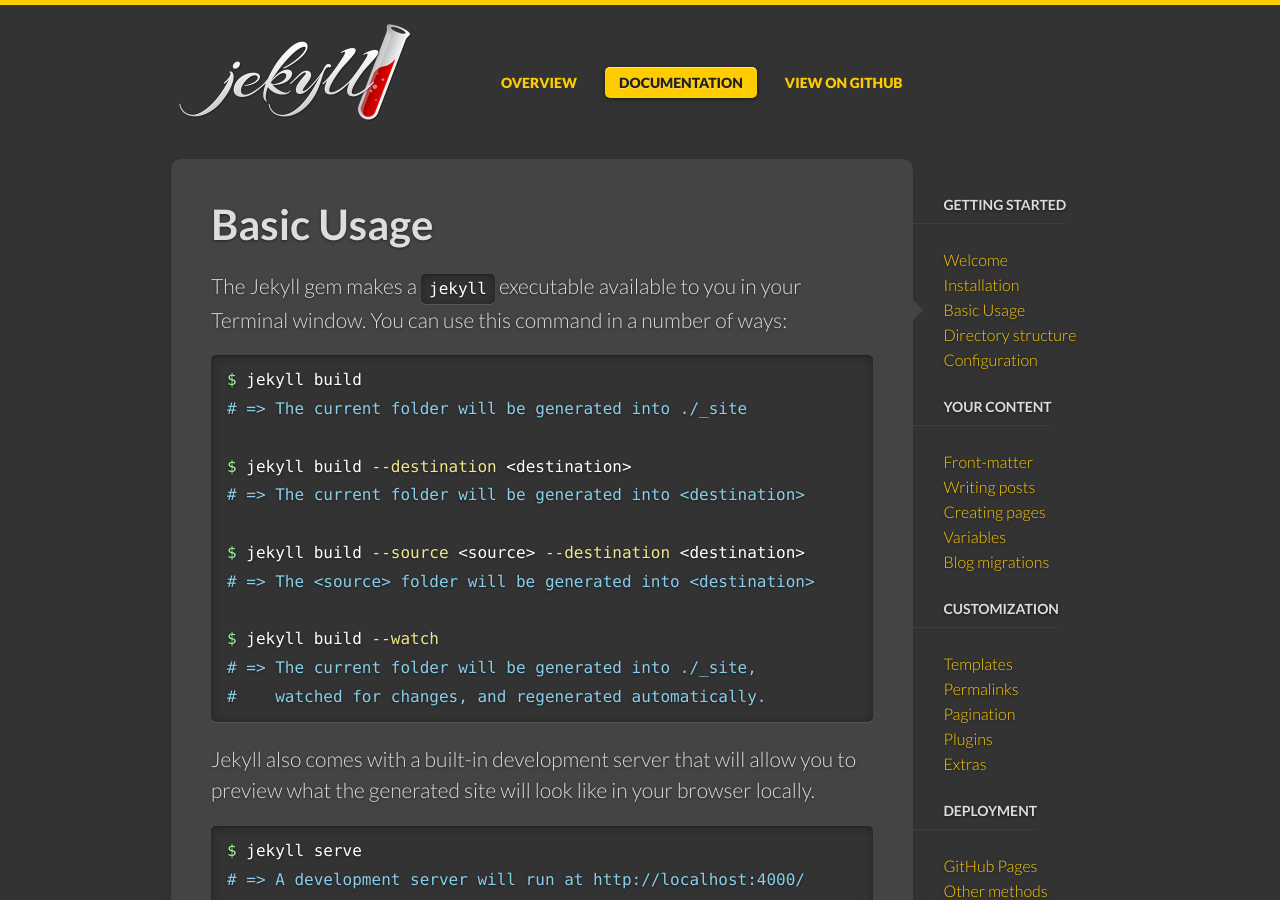
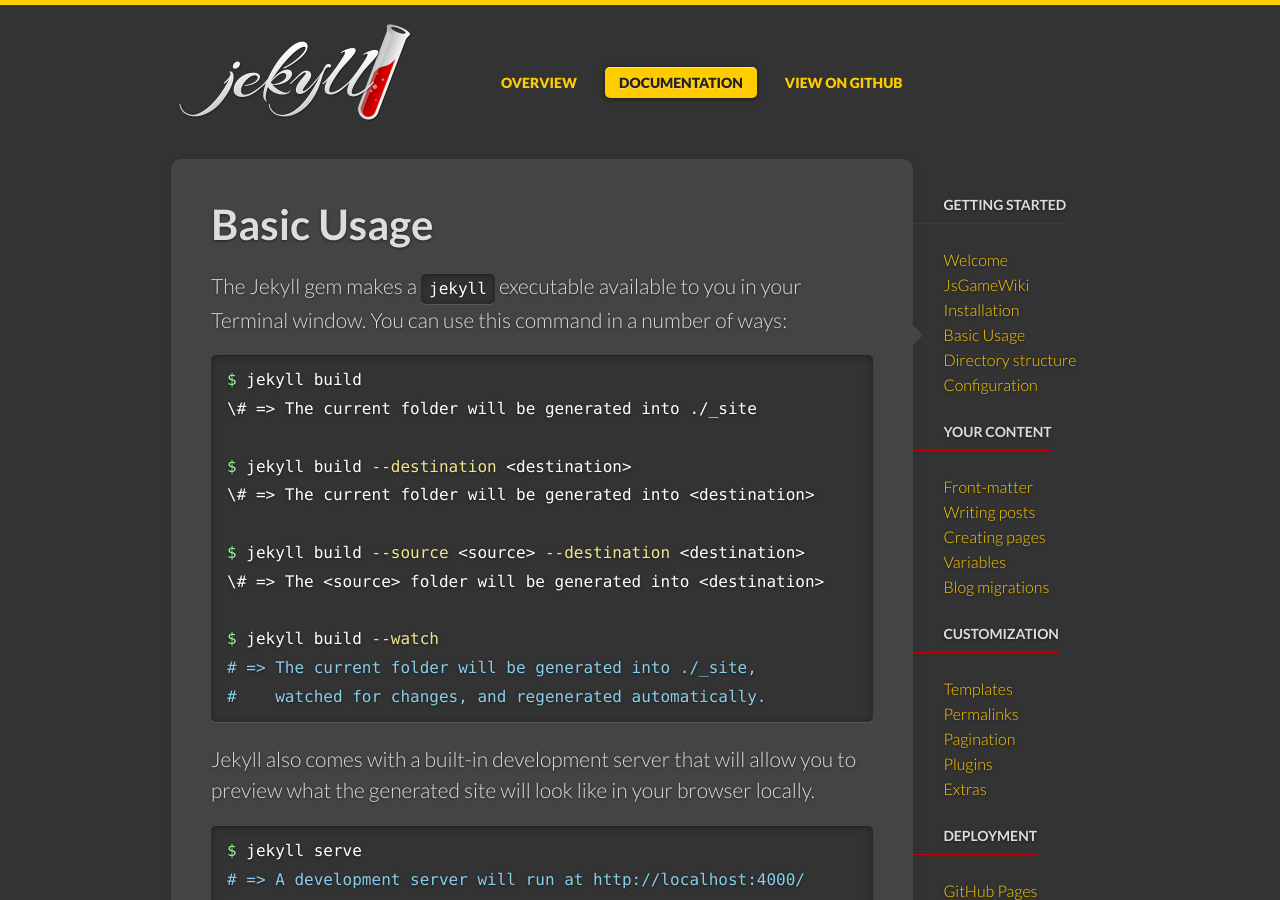
Before and after one commit to DaRaFF/jsgamewiki, a Jekyll site: the page built from docs/usage.md, in a window 1280 px wide and 900 px high. Built offline with Jekyll 4.4.1, drawn with Linux system fonts in a browser that asks for light colours; some web fonts are replaced; comment, search, counter and statistics services are not loaded.

```diff
--- a/_includes/docs_contents.html
+++ b/_includes/docs_contents.html
@@ -5,6 +5,9 @@
       <li class="{% if page.title == "Welcome" %}current{% endif %}">
         <a href="{{ site.url }}/docs/home">Welcome</a>
       </li>
+        <li class="{% if page.title == "jsgamewiki" %}current{% endif %}">
+          <a href="{{ site.url }}/docs/jsgamewiki">JsGameWiki</a>
+        </li>
       <li class="{% if page.title == "Installation" %}current{% endif %}">
         <a href="{{ site.url }}/docs/installation">Installation</a>
       </li>
--- a/_includes/docs_contents_mobile.html
+++ b/_includes/docs_contents_mobile.html
@@ -3,6 +3,7 @@
     <option value="">Navigate the docs…</option>
     <optgroup label="Getting started">
       <option value="{{ site.url }}/docs/home">Welcome</option>
+      <option value="{{ site.url }}/docs/jsgamewiki">JsGameWiki</option>
       <option value="{{ site.url }}/docs/installation">Installation</option>
       <option value="{{ site.url }}/docs/usage">Basic Usage</option>
       <option value="{{ site.url }}/docs/structure">Directory structure</option>
--- a/_includes/top.html
+++ b/_includes/top.html
@@ -11,5 +11,5 @@
   <link rel="stylesheet" href="{{ site.url }}/css/style.css" />
   <link rel="stylesheet" href="{{ site.url }}/css/pygments.css" />
   <link rel="icon" type="image/x-icon" href="{{ site.url }}/favicon.png" />
-  <script src="/jsgamewiki/js/modernizr-2.5.3.min.js"></script>
+  <script src="{{ site.url }}/js/modernizr-2.5.3.min.js"></script>
 </head>
--- a/docs/usage.md
+++ b/docs/usage.md
@@ -11,13 +11,13 @@ window. You can use this command in a number of ways:
 
 {% highlight bash %}
 $ jekyll build
-# => The current folder will be generated into ./_site
+\# => The current folder will be generated into ./_site
 
 $ jekyll build --destination <destination>
-# => The current folder will be generated into <destination>
+\# => The current folder will be generated into <destination>
 
 $ jekyll build --source <source> --destination <destination>
-# => The <source> folder will be generated into <destination>
+\# => The <source> folder will be generated into <destination>
 
 $ jekyll build --watch
 # => The current folder will be generated into ./_site,
--- a/index.html
+++ b/index.html
@@ -7,7 +7,7 @@ overview: true
 <section class="intro">
   <div class="grid">
     <div class="unit whole center-on-mobiles">
-      <p class="first">YESS - Transform your plain text into static&nbsp;websites and&nbsp;blogs.</p>
+      <p class="first">WOOOOOOW - Transform your plain text into static&nbsp;websites and&nbsp;blogs.</p>
     </div>
   </div>
 </section>
```
Also changed, not shown: docs/index.md (+1 -1 lines).
